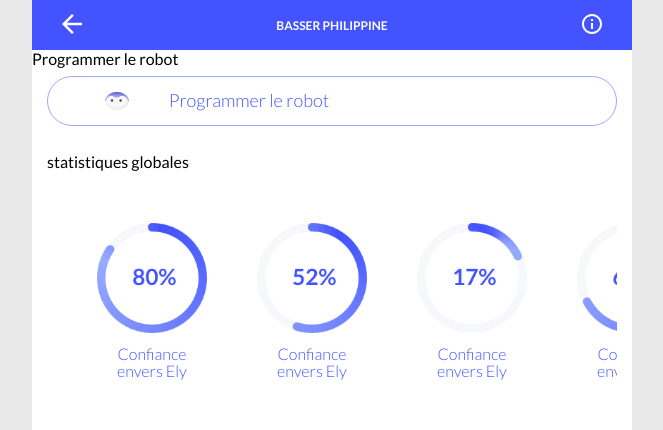
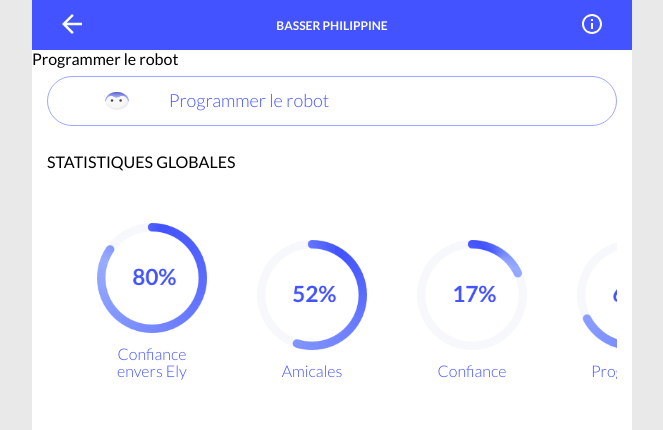
Before and after one commit to UlysseHall/evolve-app, a Vue app: page /patient/1 in a window 1280 px wide. Shown: the top 430 px of the page, without its empty margins (308-971 px from the left). Built offline with nearby package versions, Linux system fonts and the light colour scheme; what vue-js-modal would draw is missing.

Commit message:
add patient

```diff
--- a/src/assets/scss/_header_patient.scss
+++ b/src/assets/scss/_header_patient.scss
@@ -94,6 +94,7 @@ header {
 
 
     h3 {
+      text-transform: uppercase;
     }
 
     div {
--- a/src/pages/Patient.vue
+++ b/src/pages/Patient.vue
@@ -39,19 +39,19 @@
         </div>
         <div>
           <img src="../assets/img/circle_52.png" alt="">
-          <p>Confiance envers Ely</p>
+          <p>Amicales</p>
           </div>
         <div>
           <img src="../assets/img/circle_17.png" alt="">
-          <p>Confiance envers Ely</p>
+          <p>Confiance</p>
         </div>
         <div>
           <img src="../assets/img/circle_67.png" alt="">
-          <p>Confiance envers Ely</p>
+          <p>Progression</p>
         </div>
         <div>
           <img src="../assets/img/circle_80.png" alt="">
-          <p>Confiance envers Ely</p>
+          <p>Émotions</p>
         </div>
       </div>
     </div>
```
